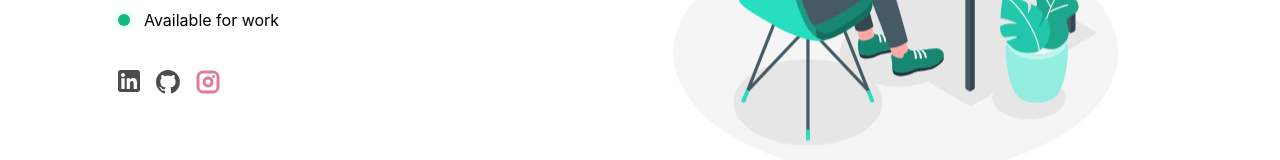
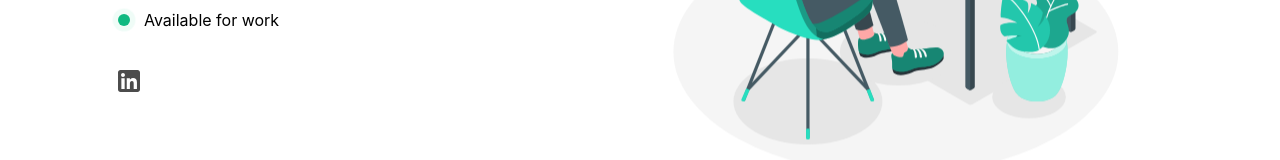
Before and after one commit to Yogeshp21/Yogesh-Patade, a React (Vite) app: page / in a window 1280 px wide. Shown: the part 505-665 px from the top of the page. Built offline with nearby package versions, Linux system fonts and the light colour scheme.

Commit message:
Update SocialIcons.jsx

```diff
--- a/src/components/SocialIcons.jsx
+++ b/src/components/SocialIcons.jsx
@@ -5,30 +5,10 @@ const SocialIcons = () => {
     <div className='p-[6px]'>
       <ul className='flex justify-cente item opacity-70 gap-4'>
         <li className='hover:scale-105'>
-          <a href='https://www.linkedin.com/in/yogesh-patade-97044a229/' target='blank'>
+          <a href='https://www.linkedin.com/in/yogesh-patade-0515a6334/' target='blank'>
             <svg xmlns="http://www.w3.org/2000/svg" width="22" height="22" viewBox="0 0 22 22" fill="none">
               <path className='dark:fill-[#D1D5DB]' fill-rule="evenodd" clip-rule="evenodd" d="M19.556 21.9979H2.44792C1.09813 21.9979 0.00390625 20.9037 0.00390625 19.5539V2.44584C0.00390625 1.09605 1.09813 0.00183105 2.44792 0.00183105H19.556C20.9058 0.00183105 22 1.09605 22 2.44584V19.5539C22 20.9037 20.9058 21.9979 19.556 21.9979ZM15.6797 18.9429H18.9438V12.2376C18.9438 9.40045 17.3355 8.02868 15.0891 8.02868C12.8417 8.02868 11.8959 9.7788 11.8959 9.7788V8.35224H8.75023V18.9429H11.8959V13.3835C11.8959 11.8938 12.5816 11.0074 13.8941 11.0074C15.1005 11.0074 15.6797 11.8592 15.6797 13.3835V18.9429ZM3.05773 5.01118C3.05773 6.0904 3.92598 6.96547 4.99746 6.96547C6.06894 6.96547 6.93668 6.0904 6.93668 5.01118C6.93668 3.93195 6.06894 3.05688 4.99746 3.05688C3.92598 3.05688 3.05773 3.93195 3.05773 5.01118ZM6.65329 18.9429H3.37317V8.35224H6.65329V18.9429Z" fill="black" />
             </svg>
-          </a>
-        </li>
-        <li className='hover:scale-105'>
-          <a href='https://github.com/Yogeshp21' target='blank'>
-            <svg xmlns="http://www.w3.org/2000/svg" width="24" height="24" viewBox="0 0 24 24" fill="none">
-              <g clip-path="url(#clip0_1302_3473)">
-                <path className='dark:fill-[#D1D5DB]' fill-rule="evenodd" clip-rule="evenodd" d="M11.9642 -1.52588e-05C5.34833 -1.52588e-05 0 5.38774 0 12.0531C0 17.3811 3.42686 21.8912 8.18082 23.4874C8.77518 23.6074 8.9929 23.2281 8.9929 22.909C8.9929 22.6295 8.97331 21.6717 8.97331 20.6738C5.64514 21.3923 4.95208 19.237 4.95208 19.237C4.41723 17.8401 3.62474 17.481 3.62474 17.481C2.53543 16.7427 3.70408 16.7427 3.70408 16.7427C4.91241 16.8225 5.54645 17.9799 5.54645 17.9799C6.61592 19.8157 8.33927 19.297 9.03257 18.9776C9.13151 18.1993 9.44865 17.6606 9.78539 17.3613C7.13094 17.0819 4.33812 16.0442 4.33812 11.4144C4.33812 10.0974 4.81323 9.01982 5.56604 8.18178C5.44727 7.88252 5.03118 6.64505 5.68506 4.9888C5.68506 4.9888 6.69527 4.66945 8.97306 6.22603C9.94827 5.96219 10.954 5.82797 11.9642 5.82684C12.9745 5.82684 14.0042 5.96668 14.9552 6.22603C17.2332 4.66945 18.2434 4.9888 18.2434 4.9888C18.8973 6.64505 18.481 7.88252 18.3622 8.18178C19.1349 9.01982 19.5904 10.0974 19.5904 11.4144C19.5904 16.0442 16.7976 17.0618 14.1233 17.3613C14.5592 17.7404 14.9353 18.4587 14.9353 19.5962C14.9353 21.2126 14.9158 22.5098 14.9158 22.9087C14.9158 23.2281 15.1337 23.6074 15.7278 23.4877C20.4818 21.8909 23.9087 17.3811 23.9087 12.0531C23.9282 5.38774 18.5603 -1.52588e-05 11.9642 -1.52588e-05Z" fill="black" />
-              </g>
-
-              <defs>
-                <clipPath id="clip0_1302_3473">
-                  <rect width="24" height="23.5102" fill="white" />
-                </clipPath>
-              </defs>
-            </svg>
-          </a>
-        </li>
-        <li className='hover:scale-105'>
-          <a href='https://www.instagram.com/its_yogesh_2105/' target='blank'>
-          <svg stroke=' #cd486b '  xmlns="http://www.w3.org/2000/svg" width="24" height="24" viewBox="0 0 24 24" fill="none"  stroke-width="3" stroke-linecap="round" stroke-linejoin="round" class="lucide lucide-instagram"><rect width="20" height="20" x="2" y="2" rx="5" ry="5"/><path d="M16 11.37A4 4 0 1 1 12.63 8 4 4 0 0 1 16 11.37z"/><line x1="17.5" x2="17.51" y1="6.5" y2="6.5"/></svg>
           </a>
         </li>
       </ul>
```
